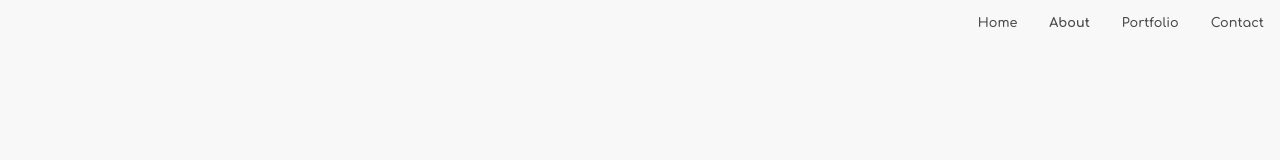
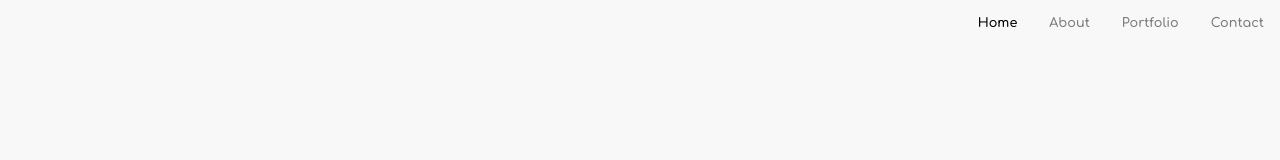
Before and after one commit to omurovec/portfolio, a React (Create React App) app: page / in a window 1280 px wide. Shown: the top 160 px of the page. Built offline with nearby package versions, Linux system fonts and the light colour scheme; no server answers; the database is empty.

Commit message:
Fix Header State on Page Postition

```diff
--- a/src/components/Header.jsx
+++ b/src/components/Header.jsx
@@ -5,6 +5,8 @@ import ToggleClose from '../assets/toggle-close.svg';
 export default function Header() {
   const [pageState, setPageState] = useState(0);
   const [expanded, setExpanded] = useState(false);
+
+  const sections = ['Home', 'About', 'Portfolio', 'Contact'];
 
   useEffect(() => {
     window.addEventListener('scroll', handleScroll);
@@ -20,20 +22,15 @@ export default function Header() {
     let posY = window.scrollY;
     let pageBuffer = window.innerHeight / 2;
 
-    if (posY < document.getElementById('about').offsetTop - pageBuffer) {
-      setPageState(0);
-    } else if (
+    for (let i = 0; i < sections.length; i++) {
+      if (
         posY <
-      document.getElementById('portfolio').offsetTop - pageBuffer
+        document.getElementById(sections[i].toLowerCase()).offsetTop +
+          pageBuffer
       ) {
-      setPageState(1);
-    } else if (
-      posY <
-      document.getElementById('contact').offsetTop - pageBuffer
-    ) {
-      setPageState(2);
-    } else {
-      setPageState(3);
+        setPageState(i);
+        break;
+      }
     }
   }
 
@@ -48,38 +45,16 @@ export default function Header() {
         <img src={expanded ? ToggleClose : Toggle} alt="toggle" />
       </button>
       <div className={expanded ? 'expanded container' : 'collapsed container'}>
+        {sections.map((name, index) => (
           <button
-          className="page-link"
+            className={`page-link ${pageState === index ? 'selected' : ''}`}
             onClick={() => {
-            scrollTo('home');
+              scrollTo(name.toLowerCase());
             }}
           >
-          {pageState === 0 ? <b>Home</b> : 'Home'}
+            {name}
           </button>
-        <button
-          className="page-link"
-          onClick={() => {
-            scrollTo('about');
-          }}
-        >
-          {pageState === 1 ? <b>About</b> : 'About'}
-        </button>
-        <button
-          className="page-link"
-          onClick={() => {
-            scrollTo('portfolio');
-          }}
-        >
-          {pageState === 2 ? <b>Portfolio</b> : 'Portfolio'}
-        </button>
-        <button
-          className="page-link"
-          onClick={() => {
-            scrollTo('contact');
-          }}
-        >
-          {pageState === 3 ? <b>Contact</b> : 'Contact'}
-        </button>
+        ))}
       </div>
     </div>
   );
--- a/src/styles/_header.scss
+++ b/src/styles/_header.scss
@@ -26,7 +26,11 @@
     background: none;
     text-align: center;
     transition: opacity ease-in-out 50ms;
-    opacity: 0.7;
+    opacity: 0.5;
+
+    &.selected {
+      opacity: 1;
+    }
 
     &:focus {
       outline: none;
```
Lines whose indentation alone changed are shown as unchanged.
